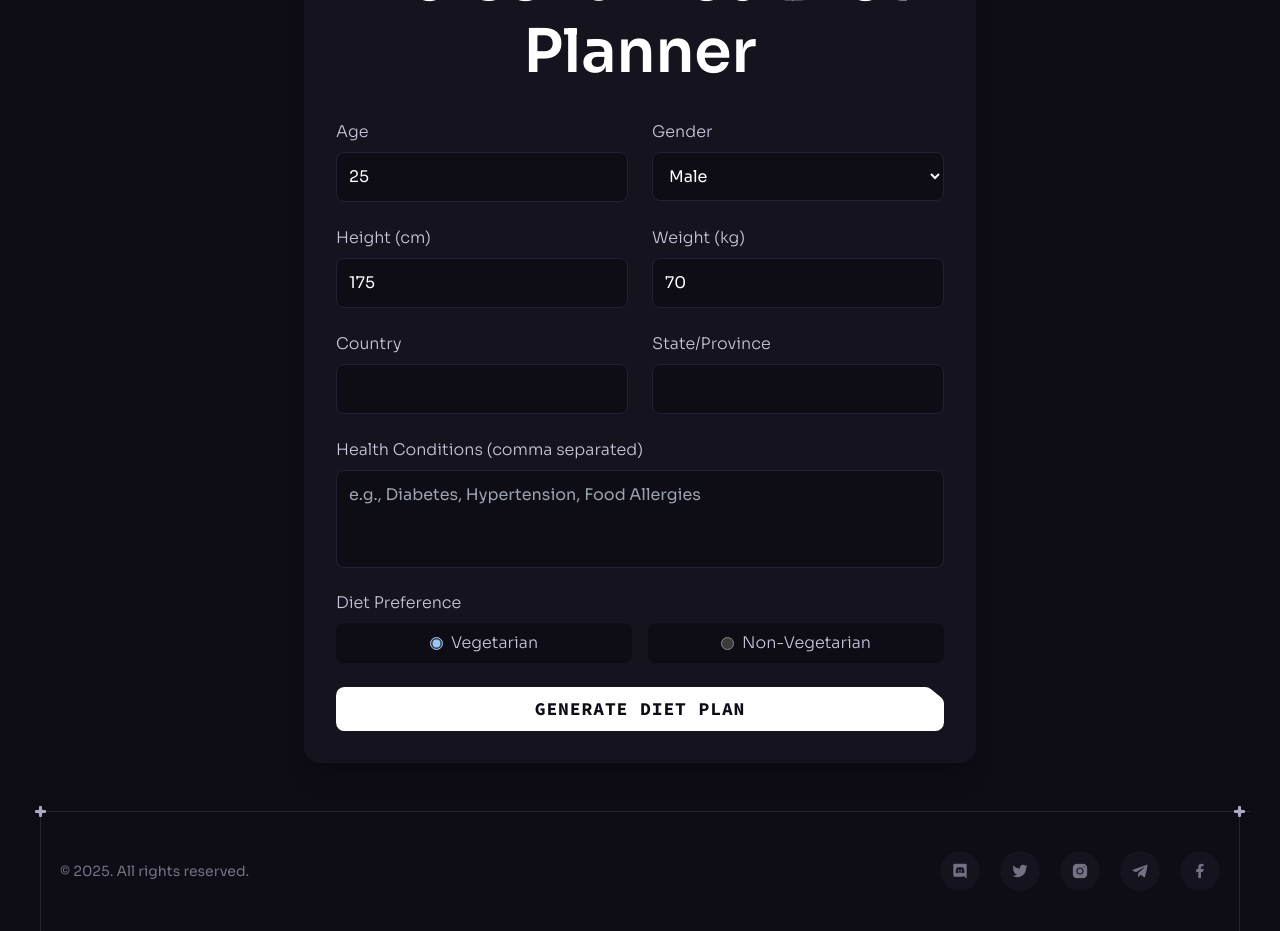
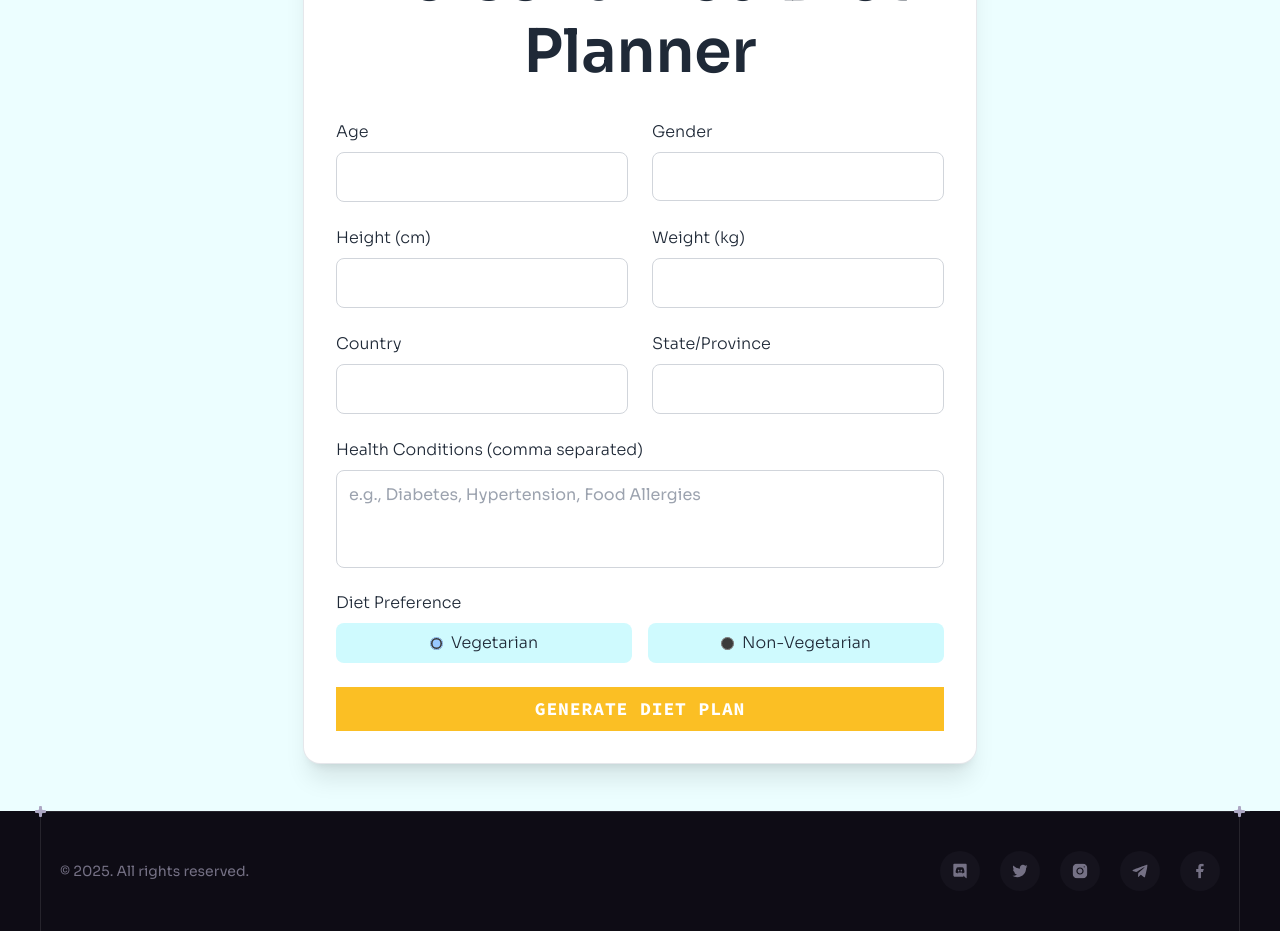
Before and after one commit to Ayush20002/smart_plate_frontend, a React (Vite) app: page /diet-form in a window 1280 px wide. Shown: the part 360-1291 px from the top of the page. Built offline with nearby package versions, Linux system fonts and the light colour scheme.

Commit message:
Update DietForm.jsx

```diff
--- a/src/components/design/DietForm.jsx
+++ b/src/components/design/DietForm.jsx
@@ -25,7 +25,6 @@ const DietForm = () => {
     setError('');
 
     try {
-      // Process health conditions into an array
       const processedData = {
         ...formData,
         health_conditions: formData.health_conditions
@@ -57,7 +56,6 @@ const DietForm = () => {
   const handleInputChange = (e) => {
     const { name, value, type, checked } = e.target;
 
-    // Handle all inputs as strings except checkboxes/radios
     setFormData(prev => ({
       ...prev,
       [name]: type === 'checkbox' ?
@@ -67,13 +65,12 @@ const DietForm = () => {
   };
 
   return (
-    <div className="min-h-screen bg-n-8 pt-[4.75rem] lg:pt-[5.25rem] overflow-hidden">
+    <div className="min-h-screen bg-cyan-50 pt-[4.75rem] lg:pt-[5.25rem] overflow-hidden">
       <div className="container mx-auto px-4 py-12">
         <button
           onClick={() => navigate('/')}
-          className="mb-8 text-n-2 hover:text-n-1 flex items-center gap-2"
+          className="mb-8 text-amber-600 hover:text-amber-700 flex items-center gap-2"
         >
-          {/* Back button icon */}
           <svg xmlns="http://www.w3.org/2000/svg" className="h-5 w-5" viewBox="0 0 20 20" fill="currentColor">
             <path fillRule="evenodd" d="M9.707 14.707a1 1 0 01-1.414 0l-4-4a1 1 0 010-1.414l4-4a1 1 0 011.414 1.414L7.414 9H15a1 1 0 110 2H7.414l2.293 2.293a1 1 0 010 1.414z" clipRule="evenodd" />
           </svg>
@@ -81,20 +78,20 @@ const DietForm = () => {
         </button>
 
         {!dietPlan ? (
-          <div className="max-w-2xl mx-auto bg-n-7 rounded-2xl p-8 shadow-xl">
-            <h1 className="h1 mb-8 text-center">Personalized Diet Planner</h1>
+          <div className="max-w-2xl mx-auto bg-white rounded-2xl p-8 shadow-xl ring-1 ring-gray-200">
+            <h1 className="h1 mb-8 text-center text-gray-800">Personalized Diet Planner</h1>
 
             <form onSubmit={handleSubmit} className="space-y-6">
               <div className="grid grid-cols-1 md:grid-cols-2 gap-6">
                 {/* Age Input */}
                 <div className="space-y-2">
-                  <label className="block text-n-2 body-2">Age</label>
+                  <label className="block text-gray-800 body-2">Age</label>
                   <input
                     type="number"
                     name="age"
                     value={formData.age}
                     onChange={handleInputChange}
-                    className="w-full p-3 bg-n-8 rounded-lg border border-n-6 focus:border-n-5"
+                    className="w-full p-3 bg-white rounded-lg border border-gray-300 focus:ring-2 focus:ring-amber-500"
                     min="18"
                     max="120"
                     required
@@ -103,12 +100,12 @@ const DietForm = () => {
 
                 {/* Gender Select */}
                 <div className="space-y-2">
-                  <label className="block text-n-2 body-2">Gender</label>
+                  <label className="block text-gray-800 body-2">Gender</label>
                   <select
                     name="sex"
                     value={formData.sex}
                     onChange={handleInputChange}
-                    className="w-full p-3 bg-n-8 rounded-lg border border-n-6 focus:border-n-5"
+                    className="w-full p-3 bg-white rounded-lg border border-gray-300 focus:ring-2 focus:ring-amber-500"
                     required
                   >
                     <option value="male">Male</option>
@@ -118,13 +115,13 @@ const DietForm = () => {
 
                 {/* Height Input */}
                 <div className="space-y-2">
-                  <label className="block text-n-2 body-2">Height (cm)</label>
+                  <label className="block text-gray-800 body-2">Height (cm)</label>
                   <input
                     type="number"
                     name="height"
                     value={formData.height}
                     onChange={handleInputChange}
-                    className="w-full p-3 bg-n-8 rounded-lg border border-n-6 focus:border-n-5"
+                    className="w-full p-3 bg-white rounded-lg border border-gray-300 focus:ring-2 focus:ring-amber-500"
                     min="100"
                     max="250"
                     required
@@ -133,13 +130,13 @@ const DietForm = () => {
 
                 {/* Weight Input */}
                 <div className="space-y-2">
-                  <label className="block text-n-2 body-2">Weight (kg)</label>
+                  <label className="block text-gray-800 body-2">Weight (kg)</label>
                   <input
                     type="number"
                     name="weight"
                     value={formData.weight}
                     onChange={handleInputChange}
-                    className="w-full p-3 bg-n-8 rounded-lg border border-n-6 focus:border-n-5"
+                    className="w-full p-3 bg-white rounded-lg border border-gray-300 focus:ring-2 focus:ring-amber-500"
                     min="30"
                     max="300"
                     required
@@ -148,26 +145,26 @@ const DietForm = () => {
 
                 {/* Country Input */}
                 <div className="space-y-2">
-                  <label className="block text-n-2 body-2">Country</label>
+                  <label className="block text-gray-800 body-2">Country</label>
                   <input
                     type="text"
                     name="country"
                     value={formData.country}
                     onChange={handleInputChange}
-                    className="w-full p-3 bg-n-8 rounded-lg border border-n-6 focus:border-n-5"
+                    className="w-full p-3 bg-white rounded-lg border border-gray-300 focus:ring-2 focus:ring-amber-500"
                     required
                   />
                 </div>
 
                 {/* State Input */}
                 <div className="space-y-2">
-                  <label className="block text-n-2 body-2">State/Province</label>
+                  <label className="block text-gray-800 body-2">State/Province</label>
                   <input
                     type="text"
                     name="state"
                     value={formData.state}
                     onChange={handleInputChange}
-                    className="w-full p-3 bg-n-8 rounded-lg border border-n-6 focus:border-n-5"
+                    className="w-full p-3 bg-white rounded-lg border border-gray-300 focus:ring-2 focus:ring-amber-500"
                     required
                   />
                 </div>
@@ -176,12 +173,12 @@ const DietForm = () => {
               {/* Health Conditions Textarea */}
               <div className="space-y-4">
                 <div className="space-y-2">
-                  <label className="block text-n-2 body-2">Health Conditions (comma separated)</label>
+                  <label className="block text-gray-800 body-2">Health Conditions (comma separated)</label>
                   <textarea
                     name="health_conditions"
                     value={formData.health_conditions}
                     onChange={handleInputChange}
-                    className="w-full p-3 bg-n-8 rounded-lg border border-n-6 focus:border-n-5 resize-none"
+                    className="w-full p-3 bg-white rounded-lg border border-gray-300 focus:ring-2 focus:ring-amber-500 resize-none"
                     placeholder="e.g., Diabetes, Hypertension, Food Allergies"
                     rows="3"
                   />
@@ -189,7 +186,7 @@ const DietForm = () => {
                     const trimmed = cond.trim();
                     return trimmed && (trimmed.length < 3 || !/^[a-zA-Z\s]+$/.test(trimmed))
                   }) && (
-                    <div className="text-red-500 body-2 mt-2">
+                    <div className="text-rose-600 body-2 mt-2">
                       Each condition must be at least 3 letters and contain only letters/spaces
                     </div>
                   )}
@@ -197,76 +194,75 @@ const DietForm = () => {
 
                 {/* Diet Preference */}
                 <div className="space-y-2">
-                  <label className="block text-n-2 body-2">Diet Preference</label>
+                  <label className="block text-gray-800 body-2">Diet Preference</label>
                   <div className="flex gap-4">
                     {['Vegetarian', 'Non-Vegetarian'].map((type) => (
-                      <label key={type} className="flex items-center space-x-2 p-2 bg-n-8 rounded-lg flex-1 justify-center">
+                      <label key={type} className="flex items-center space-x-2 p-2 bg-cyan-100 rounded-lg flex-1 justify-center">
                         <input
                           type="radio"
                           name="diet_type"
                           value={type === 'Vegetarian' ? 'veg' : 'non-veg'}
                           checked={formData.diet_type === (type === 'Vegetarian' ? 'veg' : 'non-veg')}
                           onChange={handleInputChange}
-                          className="form-radio text-n-5"
+                          className="form-radio text-amber-500"
                         />
-                        <span className="text-n-2 body-2">{type}</span>
+                        <span className="text-gray-800 body-2">{type}</span>
                       </label>
                     ))}
                   </div>
                 </div>
               </div>
 
-              {error && <div className="text-red-500 body-2 p-3 bg-red-900/20 rounded-lg">{error}</div>}
+              {error && <div className="text-rose-600 body-2 p-3 bg-rose-50 rounded-lg">{error}</div>}
 
               <Button
                 type="submit"
-                white
+                className="w-full py-4 text-lg bg-amber-400 hover:bg-amber-500 text-white transition-colors"
                 disabled={isLoading}
-                className="w-full py-4 text-lg"
               >
                 {isLoading ? 'Generating Your Plan...' : 'Generate Diet Plan'}
               </Button>
             </form>
           </div>
         ) : (
-          <div className="max-w-4xl mx-auto bg-n-7 rounded-2xl p-8 shadow-xl space-y-8">
-            <h2 className="h2 text-center mb-8">Your Personalized Diet Plan</h2>
+          <div className="max-w-4xl mx-auto bg-white rounded-2xl p-8 shadow-xl space-y-8 ring-1 ring-gray-200">
+            <h2 className="h2 text-center mb-8 text-gray-800">Your Personalized Diet Plan</h2>
 
             {/* Nutritional Goals */}
-            <div className="bg-n-8 p-6 rounded-xl">
-              <h3 className="h3 mb-4">Nutritional Goals</h3>
+            <div className="bg-cyan-50 p-6 rounded-xl ring-1 ring-cyan-200">
+              <h3 className="h3 mb-4 text-gray-800">Nutritional Goals</h3>
               <div className="grid grid-cols-2 md:grid-cols-4 gap-4 body-2">
-                <div className="bg-n-7 p-4 rounded-lg text-center">
-                  <p className="text-n-3">Daily Calories</p>
-                  <p className="h4 text-n-1">{dietPlan.nutritional_goals.daily_calories}</p>
+                <div className="bg-white p-4 rounded-lg text-center shadow-sm">
+                  <p className="text-gray-600">Daily Calories</p>
+                  <p className="h4 text-gray-800">{dietPlan.nutritional_goals.daily_calories}</p>
                 </div>
-                <div className="bg-n-7 p-4 rounded-lg text-center">
-                  <p className="text-n-3">Protein</p>
-                  <p className="h4 text-n-1">{dietPlan.nutritional_goals.protein_grams}g</p>
+                <div className="bg-white p-4 rounded-lg text-center shadow-sm">
+                  <p className="text-gray-600">Protein</p>
+                  <p className="h4 text-gray-800">{dietPlan.nutritional_goals.protein_grams}g</p>
                 </div>
-                <div className="bg-n-7 p-4 rounded-lg text-center">
-                  <p className="text-n-3">Carbs</p>
-                  <p className="h4 text-n-1">{dietPlan.nutritional_goals.carb_grams}g</p>
+                <div className="bg-white p-4 rounded-lg text-center shadow-sm">
+                  <p className="text-gray-600">Carbs</p>
+                  <p className="h4 text-gray-800">{dietPlan.nutritional_goals.carb_grams}g</p>
                 </div>
-                <div className="bg-n-7 p-4 rounded-lg text-center">
-                  <p className="text-n-3">Fats</p>
-                  <p className="h4 text-n-1">{dietPlan.nutritional_goals.fat_grams}g</p>
+                <div className="bg-white p-4 rounded-lg text-center shadow-sm">
+                  <p className="text-gray-600">Fats</p>
+                  <p className="h4 text-gray-800">{dietPlan.nutritional_goals.fat_grams}g</p>
                 </div>
               </div>
             </div>
 
             {/* Weekly Plan */}
             <div className="space-y-6">
-              <h3 className="h3">Weekly Meal Plan</h3>
+              <h3 className="h3 text-gray-800">Weekly Meal Plan</h3>
               {DAY_ORDER.map(day => (
-                <div key={day} className="bg-n-8 p-6 rounded-xl">
-                  <h4 className="h4 capitalize mb-4">{day}</h4>
+                <div key={day} className="bg-cyan-50 p-6 rounded-xl ring-1 ring-cyan-200">
+                  <h4 className="h4 capitalize mb-4 text-gray-800">{day}</h4>
                   <div className="grid gap-4 md:grid-cols-2 lg:grid-cols-4">
                     {Object.entries(dietPlan.weekly_plan[day]).map(([mealType, details]) => (
-                      <div key={mealType} className="bg-n-7 p-4 rounded-lg">
-                        <h5 className="body-1 capitalize mb-2">{mealType}</h5>
-                        <p className="body-2 text-n-2 mb-2">{details.meal}</p>
-                        <div className="flex justify-between body-2 text-n-3">
+                      <div key={mealType} className="bg-white p-4 rounded-lg shadow-sm">
+                        <h5 className="body-1 capitalize mb-2 text-gray-800">{mealType}</h5>
+                        <p className="body-2 text-gray-600 mb-2">{details.meal}</p>
+                        <div className="flex justify-between body-2 text-gray-500">
                           <span>🔥 {details.calories}</span>
                           <span>🥩 {details.protein}</span>
                           <span>🍞 {details.carbs}</span>
@@ -281,32 +277,32 @@ const DietForm = () => {
 
             {/* Recommended vs Avoid */}
             <div className="grid md:grid-cols-2 gap-6 mb-8">
-              <div className="bg-green-50 rounded-lg shadow-lg p-6">
-                <h2 className="text-2xl font-bold text-green-700 mb-4">✅ Recommended Foods</h2>
-                <ul className="list-disc pl-5 space-y-2">
+              <div className="bg-emerald-50 rounded-lg p-6 ring-1 ring-emerald-200">
+                <h2 className="text-2xl font-bold text-emerald-700 mb-4">✅ Recommended Foods</h2>
+                <div className="space-y-2">
                   {dietPlan.recommended_foods.map((food, index) => (
-                    <li key={index} className="text-gray-700">{food}</li>
+                    <p key={index} className="text-gray-700 body-2">• {food}</p>
                   ))}
-                </ul>
+                </div>
               </div>
 
-              <div className="bg-red-50 rounded-lg shadow-lg p-6">
-                <h2 className="text-2xl font-bold text-red-700 mb-4">❌ Foods to Avoid</h2>
-                <ul className="list-disc pl-5 space-y-2">
+              <div className="bg-rose-50 rounded-lg p-6 ring-1 ring-rose-200">
+                <h2 className="text-2xl font-bold text-rose-700 mb-4">❌ Foods to Avoid</h2>
+                <div className="space-y-2">
                   {dietPlan.foods_to_avoid.map((food, index) => (
-                    <li key={index} className="text-gray-700">{food}</li>
+                    <p key={index} className="text-gray-700 body-2">• {food}</p>
                   ))}
-                </ul>
+                </div>
               </div>
             </div>
 
             {/* Cooking Tips */}
-            <div className="bg-purple-50 rounded-lg shadow-lg p-6 mb-8">
-              <h2 className="text-2xl font-bold text-purple-700 mb-4">👩🍳 Cooking Tips</h2>
+            <div className="bg-amber-50 rounded-lg p-6 ring-1 ring-amber-200 mb-8">
+              <h2 className="text-2xl font-bold text-amber-700 mb-4">👩🍳 Cooking Tips</h2>
               <div className="grid md:grid-cols-2 gap-4">
                 {dietPlan.cooking_tips.map((tip, index) => (
-                  <div key={index} className="bg-white p-4 rounded-lg">
-                    <p className="text-gray-700">• {tip}</p>
+                  <div key={index} className="bg-white p-4 rounded-lg shadow-sm">
+                    <p className="text-gray-700 body-2">• {tip}</p>
                   </div>
                 ))}
               </div>
@@ -314,9 +310,9 @@ const DietForm = () => {
 
             {/* Cultural Considerations */}
             {dietPlan.cultural_considerations && (
-              <div className="bg-blue-50 rounded-lg shadow-lg p-6">
-                <h2 className="text-2xl font-bold text-blue-700 mb-4">🌍 Cultural Considerations</h2>
-                <p className="text-gray-700">{dietPlan.cultural_considerations}</p>
+              <div className="bg-indigo-50 rounded-lg p-6 ring-1 ring-indigo-200">
+                <h2 className="text-2xl font-bold text-indigo-700 mb-4">🌍 Cultural Considerations</h2>
+                <p className="text-gray-700 body-2">{dietPlan.cultural_considerations}</p>
               </div>
             )}
 
@@ -325,8 +321,7 @@ const DietForm = () => {
                 setDietPlan(null);
                 window.scrollTo(0, 0);
               }}
-              white
-              className="w-full py-4 text-lg"
+              className="w-full py-4 text-lg bg-amber-400 hover:bg-amber-500 text-white transition-colors"
             >
               Create New Plan
             </Button>
```
